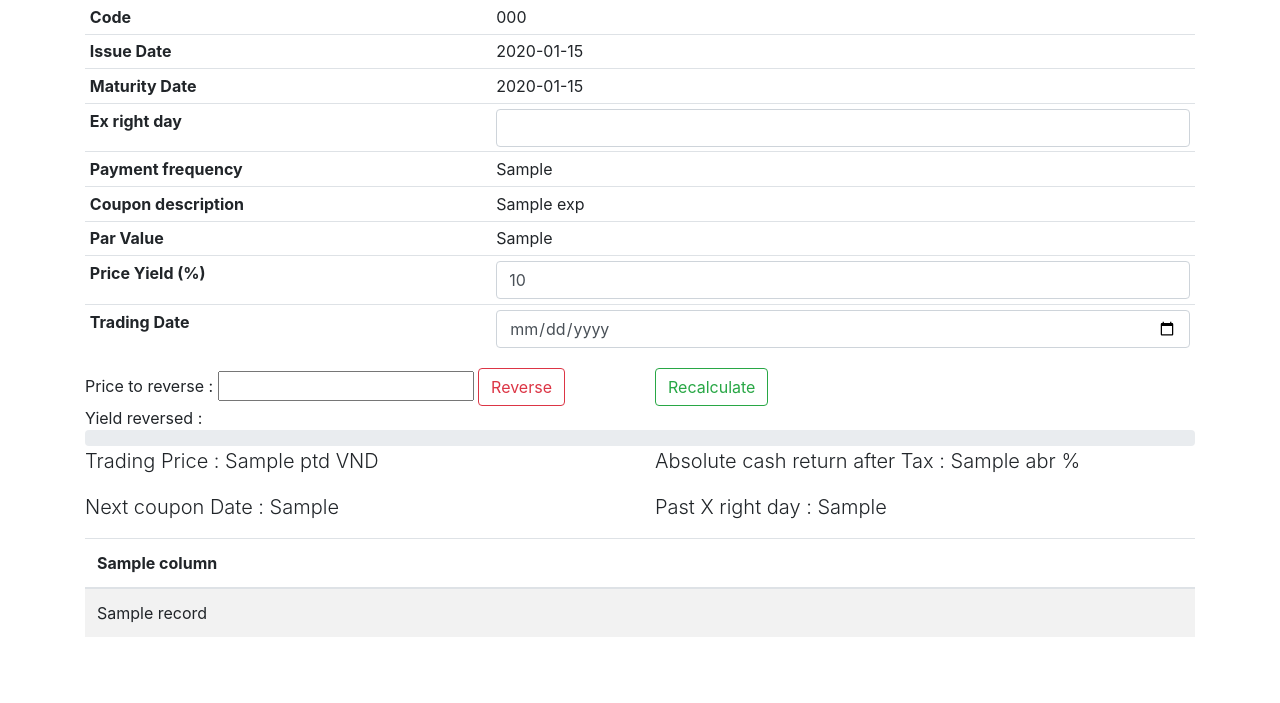
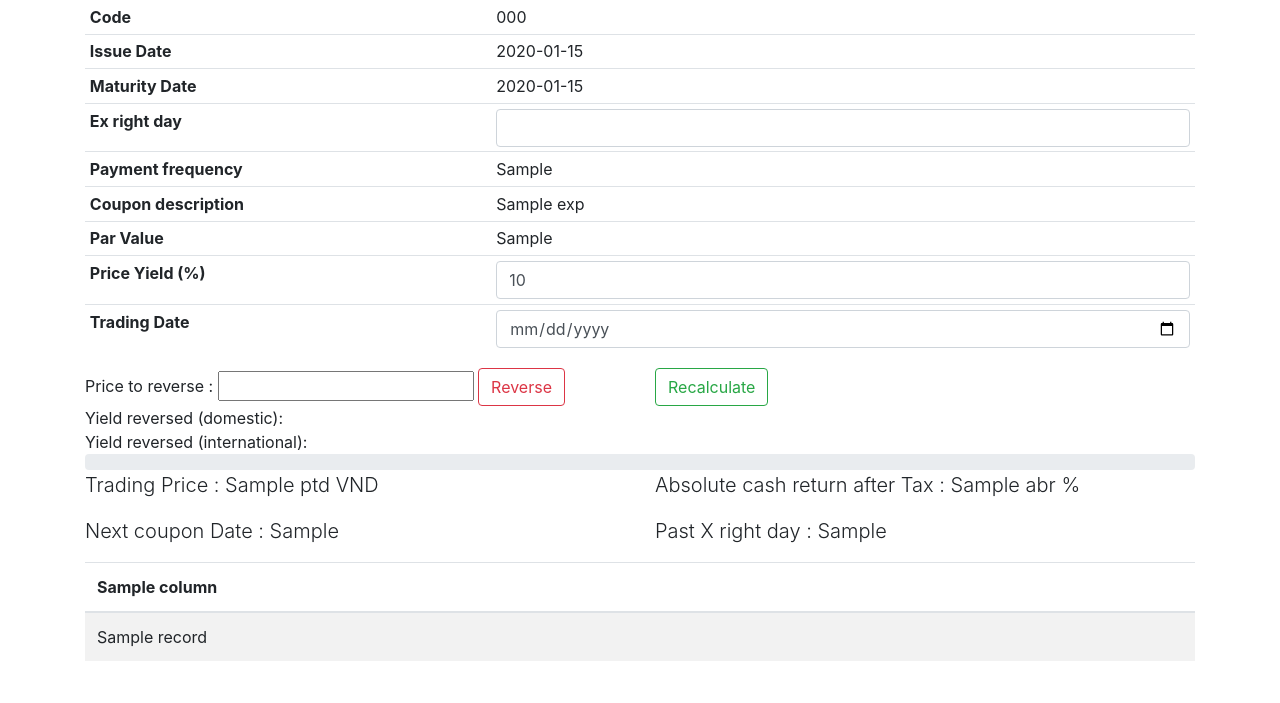
Before and after one commit to taeyounkim15/Website, a Flask app: template templates/home.html in a window 1280 px wide. Shown: the part 97-800 px from the top of the page. Run offline with Flask 3, Linux system fonts and the light colour scheme; the template is opened without the code that fills it: most values are stand-ins (such as "Sample title", 1, 10 or a date in 2020); some libraries are stand-ins or nearby versions.

Commit message:
Add international trade price yield

```diff
--- a/main.py
+++ b/main.py
@@ -321,8 +321,11 @@ def cashflow_for_reverse(selected_option, df4, df5, ccase, par, isd, mtd, trd, e
 
 
     df["Coupon"] = par * df["CP rate(%)"] * df["d"] / 365
+    df["Coupon_int"] = df["Coupon"] * 0.55
     df["CF"] = df["Coupon"]
+    df["CF_int"] = df["Coupon_int"]
     df.loc[df.index[-1], 'CF'] = df.loc[df.index[-1], 'CF'] + par
+    df.loc[df.index[-1], 'CF_int'] = df.loc[df.index[-1], 'CF_int'] + par
 
     df["Date"] = pd.to_datetime(df["Date"])
     df['X right'] = df['Date'] - pd.offsets.BusinessDay(n=exr)
@@ -344,7 +347,7 @@ def cashflow_for_reverse(selected_option, df4, df5, ccase, par, isd, mtd, trd, e
     k = (( d_nxt - d_set ).days * frq ) / (12 * (d_nxt - d_prv).days)
     df = df.round(3)
 
-    return df[["Date", 'X right', "Coupon", "CF"]], frq, k
+    return df[["Date", 'X right', "Coupon", "CF"]], df[["Date", "X right", "Coupon_int", "CF_int"]], frq, k
 
 def days_in_year(year):
     """Return the number of days in a given year."""
@@ -569,14 +572,16 @@ def reverso():
     cpk2= df1.loc[selected_option, "Coupon% k2"]
 
     ### Different to Recalculate from this point on
-    ttt, fr1, k = cashflow_for_reverse(selected_option, df4, df5, ccase, par, isd, mtd, trd, exr, cp1, cpR, cpk, cpkY, cpk2, frq)
+    ttt, ttt_i, fr1, k = cashflow_for_reverse(selected_option, df4, df5, ccase, par, isd, mtd, trd, exr, cp1, cpR, cpk, cpkY, cpk2, frq)
+    ttt_i.rename(columns={"Coupon_int": "Coupon", "CF_int": "CF"}, inplace=True)
 
     initial_guess = 0.07
     trading_price = float(request.json.get('reverso'))
 
     pry_solution = newton(target_function, initial_guess, args=(ttt, trading_price, fr1, k)) * 100
+    pry_solution_int = newton(target_function, initial_guess, args=(ttt_i, trading_price, fr1, k)) * 100
 
-    return jsonify(pry_solution = pry_solution)
+    return jsonify(pry_solution = pry_solution, pry_solution_int=pry_solution_int)
 
 
 if __name__ == "__main__":
--- a/templates/home.html
+++ b/templates/home.html
@@ -91,7 +91,8 @@
 
       <div class="row">
         <div class="col">
-          <div id="reversoyld">Yield reversed : </div>
+          <div id="reversoyld">Yield reversed (domestic): </div>
+          <div id="reversoyld_inter">Yield reversed (international): </div>
         </div>
       </div>
 
@@ -306,10 +307,11 @@
                     'parvalu' : parvalu
                 }),
                 success: function(response) {
-                  $('#reversoyld').html('Yield reversed : ' + response.pry_solution + '%');
+                  $('#reversoyld').html('Yield reversed (domestic): ' + response.pry_solution + '%');
+                  $('#reversoyld_inter').html('Yield reversed (international): ' + response.pry_solution_int + '%')
 
-                    console.log('Data sent successfully');
-                    // Optionally handle response from Flask
+                  console.log('Data sent successfully');
+                  // Optionally handle response from Flask
                 },
 
                 error: function(error) {
```
